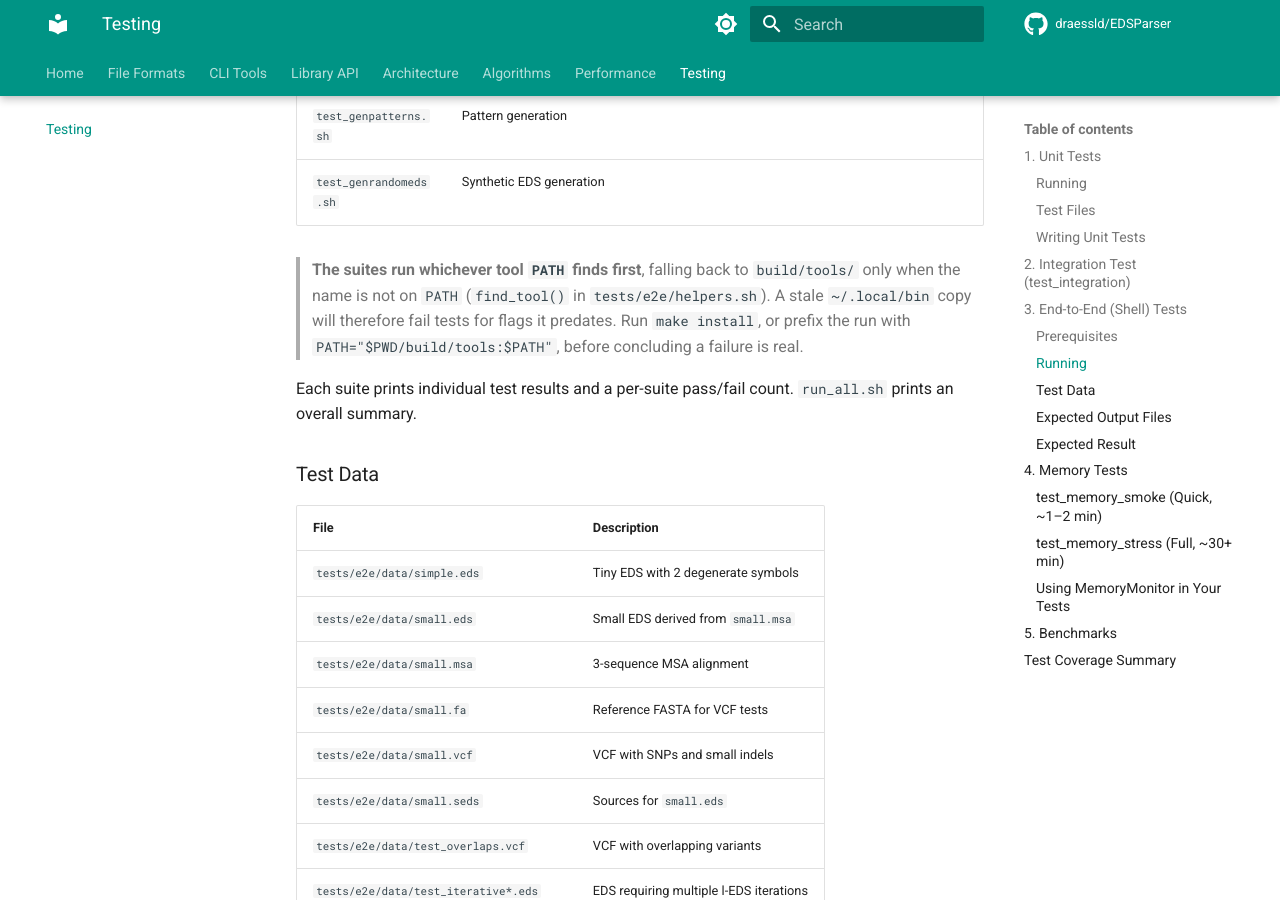
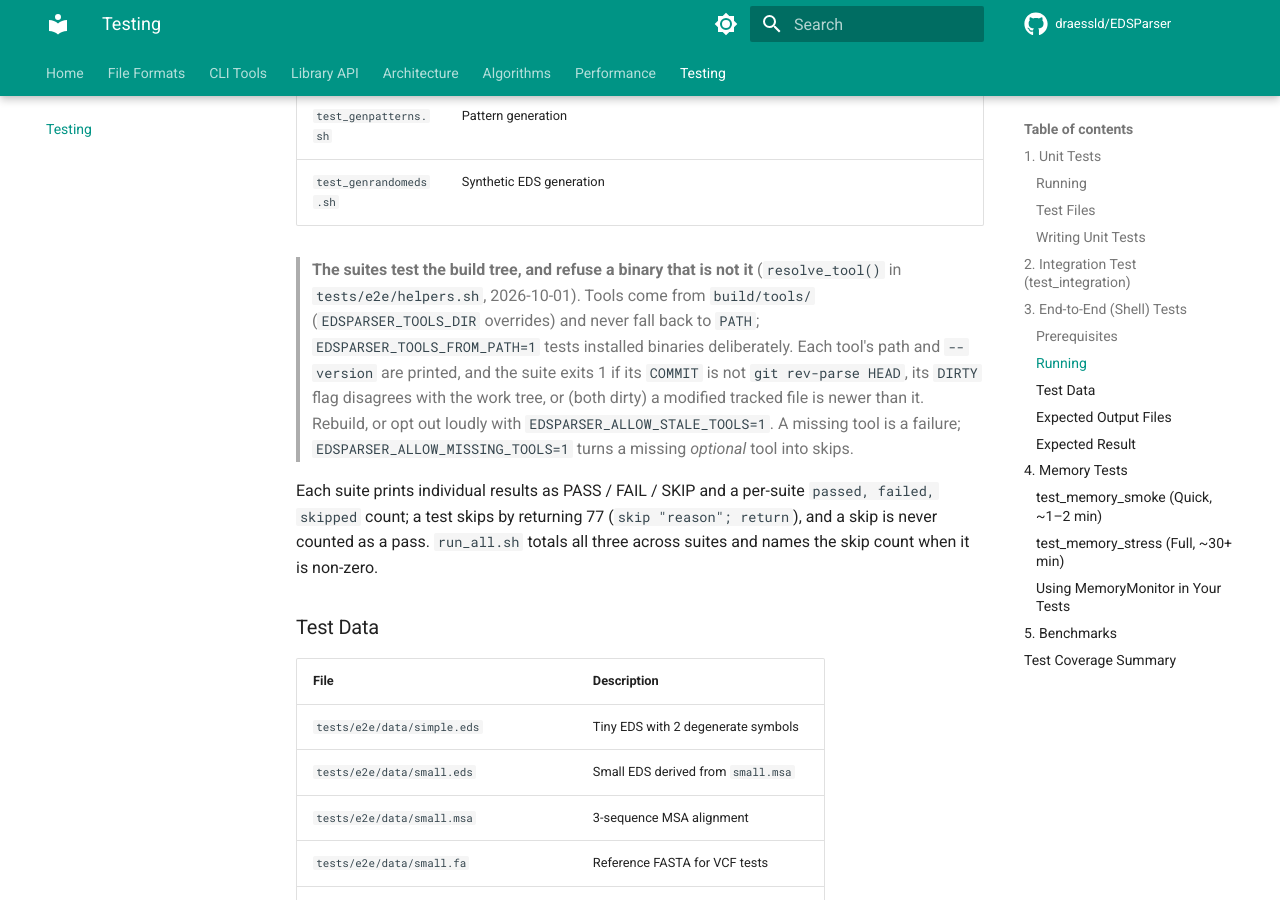
Before and after one commit to draessld/EDSParser, an MkDocs documentation site: the page built from docs/testing.md, in a window 1280 px wide and 900 px high, scrolled down 3651 px. Built offline with MkDocs 1.6.1 and Material for MkDocs 9.7.7, drawn with Linux system fonts in a browser that asks for light colours; comment, search, counter and statistics services are not loaded.

Commit message:
test(e2e): refuse binaries that are not the tree under test; count skips
find_tool() looked in build/tools/ first but still fell back to PATH when
the build lacked a tool, so a missing build silently tested ~/.local/bin.
Now:

- resolve_tool() (top of each suite) takes tools from build/tools only
  (EDSPARSER_TOOLS_DIR overrides; EDSPARSER_TOOLS_FROM_PATH=1 opts into
  PATH), prints each binary's path and --version, and exits 1 when its
  COMMIT is not HEAD, its DIRTY flag disagrees with the work tree, or a
  modified tracked file is newer than it. EDSPARSER_ALLOW_STALE_TOOLS=1
  downgrades that to a warning.
- A missing tool fails the suite. EDSPARSER_ALLOW_MISSING_TOOLS=1 lets an
  optional one be absent; tests needing it then skip.
- skip() returns 77; run_test reports SKIP and counts it apart from passes,
  print_summary prints passed/failed/skipped, run_all.sh totals all three.
  The eight `return 0` SKIPs in test_eds2leds.sh and the zstd skips in
  test_seds_edz.sh / test_source_transform.sh use it. test_seds_edz.sh
  skipped on *any* --compress failure; it now skips only on "without zstd".

Co-Authored-By: Claude Opus 5.5 <noreply@anthropic.com>

```diff
--- a/docs/testing.md
+++ b/docs/testing.md
@@ -143,14 +143,20 @@ bash tests/e2e/test_genrandomeds.sh
 | `test_genpatterns.sh` | Pattern generation |
 | `test_genrandomeds.sh` | Synthetic EDS generation |
 
-> **The suites run whichever tool `PATH` finds first**, falling back to
-> `build/tools/` only when the name is not on `PATH` (`find_tool()` in
-> `tests/e2e/helpers.sh`). A stale `~/.local/bin` copy will therefore fail tests
-> for flags it predates. Run `make install`, or prefix the run with
-> `PATH="$PWD/build/tools:$PATH"`, before concluding a failure is real.
+> **The suites test the build tree, and refuse a binary that is not it**
+> (`resolve_tool()` in `tests/e2e/helpers.sh`, 2026-10-01). Tools come from
+> `build/tools/` (`EDSPARSER_TOOLS_DIR` overrides) and never fall back to `PATH`;
+> `EDSPARSER_TOOLS_FROM_PATH=1` tests installed binaries deliberately. Each tool's
+> path and `--version` are printed, and the suite exits 1 if its `COMMIT` is not
+> `git rev-parse HEAD`, its `DIRTY` flag disagrees with the work tree, or (both
+> dirty) a modified tracked file is newer than it. Rebuild, or opt out loudly
+> with `EDSPARSER_ALLOW_STALE_TOOLS=1`. A missing tool is a failure;
+> `EDSPARSER_ALLOW_MISSING_TOOLS=1` turns a missing *optional* tool into skips.
 
-Each suite prints individual test results and a per-suite pass/fail count.
-`run_all.sh` prints an overall summary.
+Each suite prints individual results as PASS / FAIL / SKIP and a per-suite
+`passed, failed, skipped` count; a test skips by returning 77 (`skip "reason";
+return`), and a skip is never counted as a pass. `run_all.sh` totals all three
+across suites and names the skip count when it is non-zero.
 
 ### Test Data
 
```
Also changed, not shown: CLAUDE.md (+1 -1 lines), 11 other files.
